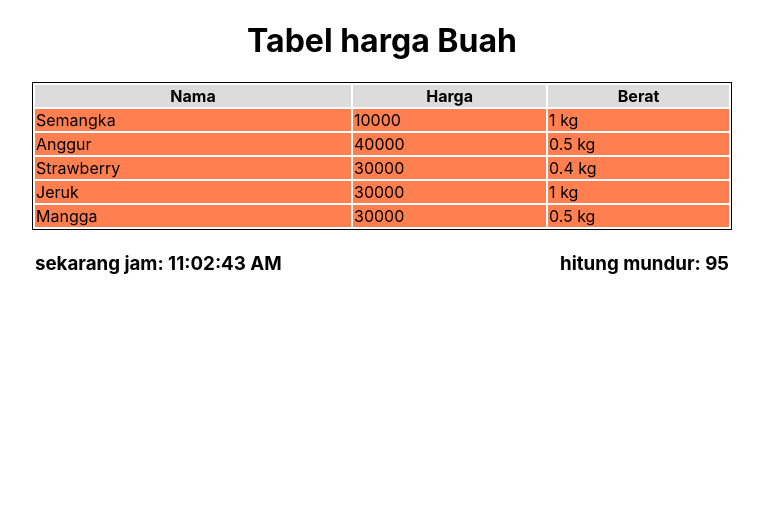
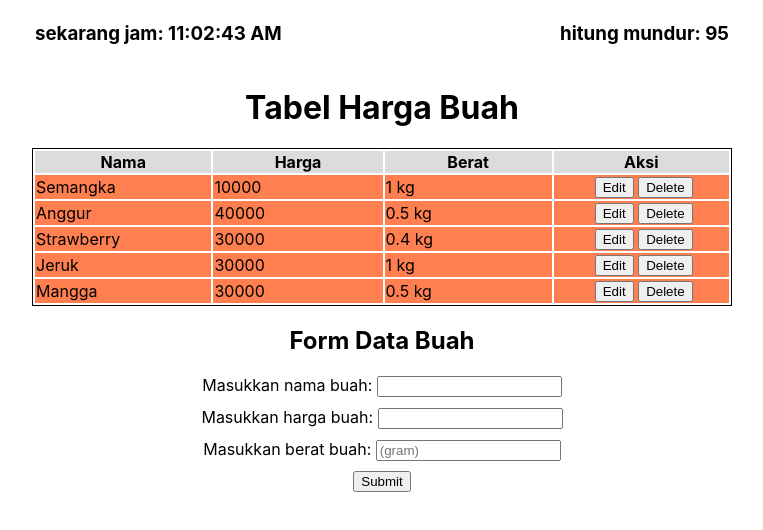
Before and after one commit to ilus7cha/sanbercode-reactjs-0720-week3, a React (Create React App) app: page / in a window 1280 px wide. Shown: the top 530 px of the page, without its empty margins (258-1021 px from the left). Built offline with nearby package versions, Linux system fonts and the light colour scheme.

Commit message:
update tugas13

```diff
--- a/src/App.js
+++ b/src/App.js
@@ -1,18 +1,22 @@
 import React from 'react';
 //import logo from './logo.svg';
 import './App.css';
-import HargaBuah from './tugas11';
+//import HargaBuah from './tugas11';
 import Timer from './tugas12/timer';
+import Lists from './tugas13/lists';
 
 function App() {
   return (
     <div className="App">
     {/* Tugas 11 */}
-      <h1>Tabel harga Buah</h1>
-      <HargaBuah />
+      {/*<h1>Tabel harga Buah</h1>*/}
+      {/*<HargaBuah />*/}
 
     {/* Tugas 12 */}
       <Timer start= {100} />
+
+    {/* Tugas 13 */}
+      <Lists />
     </div>
   );
 }
--- /dev/null
+++ b/src/tugas13/lists.css
@@ -0,0 +1,31 @@
+table.tugas13{
+    border: 1px solid;
+    width: 700px;
+    margin: 0 auto;
+}
+
+table.tugas13 th{
+    background-color: #dcdcdc;
+}
+
+table.tugas13 td{
+    width: 200px;
+    background-color: coral;
+    text-align: left;
+}
+
+button.edit{
+    margin-left: 40px;
+}
+
+.form-price{
+    margin-top: 10px;
+}
+
+.form-height{
+    margin-top: 10px;
+}
+
+.form-submit{
+    margin-top: 10px;
+}
--- /dev/null
+++ b/src/tugas13/lists.js
@@ -0,0 +1,153 @@
+import React, {Component} from 'react';
+import './lists.css';
+
+class Lists extends Component{
+    constructor(props){
+        super(props)
+        this.state = {
+            dataBuah: [
+                {nama: "Semangka", harga: 10000, berat: 1000},
+                {nama: "Anggur", harga: 40000, berat: 500},
+                {nama: "Strawberry", harga: 30000, berat: 400},
+                {nama: "Jeruk", harga: 30000, berat: 1000},
+                {nama: "Mangga", harga: 30000, berat: 500}
+              ],
+            inputNama: "",
+            inputHarga: "",
+            inputBerat: "",
+            indexOfForm: -1
+        }
+    }
+
+    handleNama = (event) =>{
+        this.setState({
+            inputNama: event.target.value
+        });
+    }
+
+    handleHarga = (event) =>{
+        this.setState({
+            inputHarga: event.target.value
+        });
+    }
+
+    handleBerat = (event) =>{
+        this.setState({
+            inputBerat: event.target.value
+        });
+    }
+
+    handleEdit = (event) =>{
+        let index = event.target.value
+        let buah = this.state.dataBuah[index]
+        this.setState({
+            inputNama: buah.nama,
+            inputHarga: buah.harga,
+            inputBerat: buah.berat,
+            indexOfForm: index})
+    }
+
+    handleDelete = (event) =>{
+        let index = event.target.value
+        let buah = this.state.dataBuah
+        let editBuah = buah[this.state.indexOfForm]
+        buah.splice(index, 1)
+
+        if(editBuah !== undefined){
+            var newIndex = buah.findIndex((el) =>el === editBuah)
+            this.setState({
+                dataBuah: buah,
+                indexOfForm: newIndex
+            })
+        }else{
+            this.setState({
+                dataBuah: buah
+        })
+    }
+
+}
+
+    handleSubmit = (event) =>{
+        event.preventDefault()
+
+        let nama = this.state.inputNama
+        let index = this.state.indexOfForm
+
+        if(nama.replace(/\s/g,'') !== "" && this.state.inputHarga !== "" && this.state.inputBerat !== ""){
+            let buah = this.state.dataBuah
+
+        if(index === -1){
+            buah = [...buah,
+                {nama: this.state.inputNama,
+                harga: this.state.inputHarga,
+                berat: this.state.inputBerat}]
+        }else{
+            let buah = this.state.dataBuah[index]
+            buah.nama = this.state.inputNama
+            buah.harga = this.state.inputHarga
+            buah.berat = this.state.inputBerat
+        }
+        this.setState({
+            dataBuah: buah,
+            inputNama: "",
+            inputHarga: "",
+            inputBerat: "",
+            indexOfForm: -1
+        })
+    }
+}
+        render(){
+            return(
+                <>
+            <h1>Tabel Harga Buah</h1>
+            <table className= "tugas13">
+                <thead>
+                    <tr>
+                        <th>Nama</th>
+                        <th>Harga</th>
+                        <th>Berat</th>
+                        <th>Aksi</th>
+                    </tr>
+                </thead>
+        <tbody>
+        {this.state.dataBuah.map((el, index) => {
+            return (
+                <tr key={index}>
+                    <td>{el.nama}</td>
+                    <td>{el.harga}</td>
+                    <td>{el.berat / 1000} kg </td>
+                    <td>
+                        <button className="edit" onClick={this.handleEdit} value={index}>Edit</button>
+                        &nbsp;
+                        <button className="delete" onClick={this.handleDelete} value={index}>Delete</button>
+                      </td>
+                </tr>
+            )
+        })
+    }
+        </tbody>
+    </table>
+            {/* Form */}
+            <h2>Form Data Buah</h2>
+            <form onSubmit= {this.handleSubmit}>
+            <div className="form-name">
+                <label>Masukkan nama buah: </label>
+                <input type="text" value={this.state.inputNama} onChange={this.handleNama} />
+            </div>
+
+            <div className="form-price">
+                <label>Masukkan harga buah: </label>
+                <input type="text" value={this.state.inputHarga} onChange={this.handleHarga} />
+            </div>
+
+            <div className="form-height">
+                <label>Masukkan berat buah: </label>
+                <input type="text" value={this.state.inputBerat} onChange={this.handleBerat} placeholder="(gram)"/>
+            </div>
+            <button className="form-submit">Submit</button>
+            </form>
+        </>
+        )}
+    }
+
+export default Lists
```
